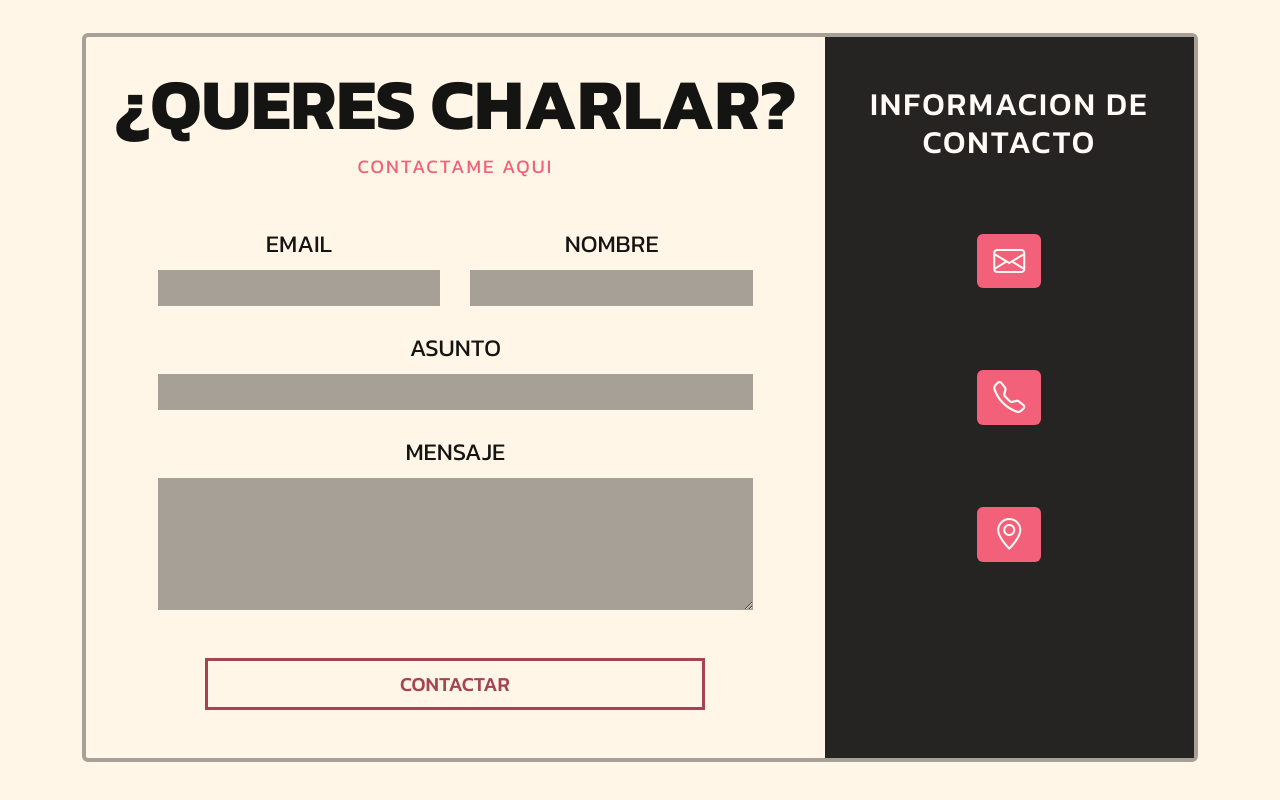
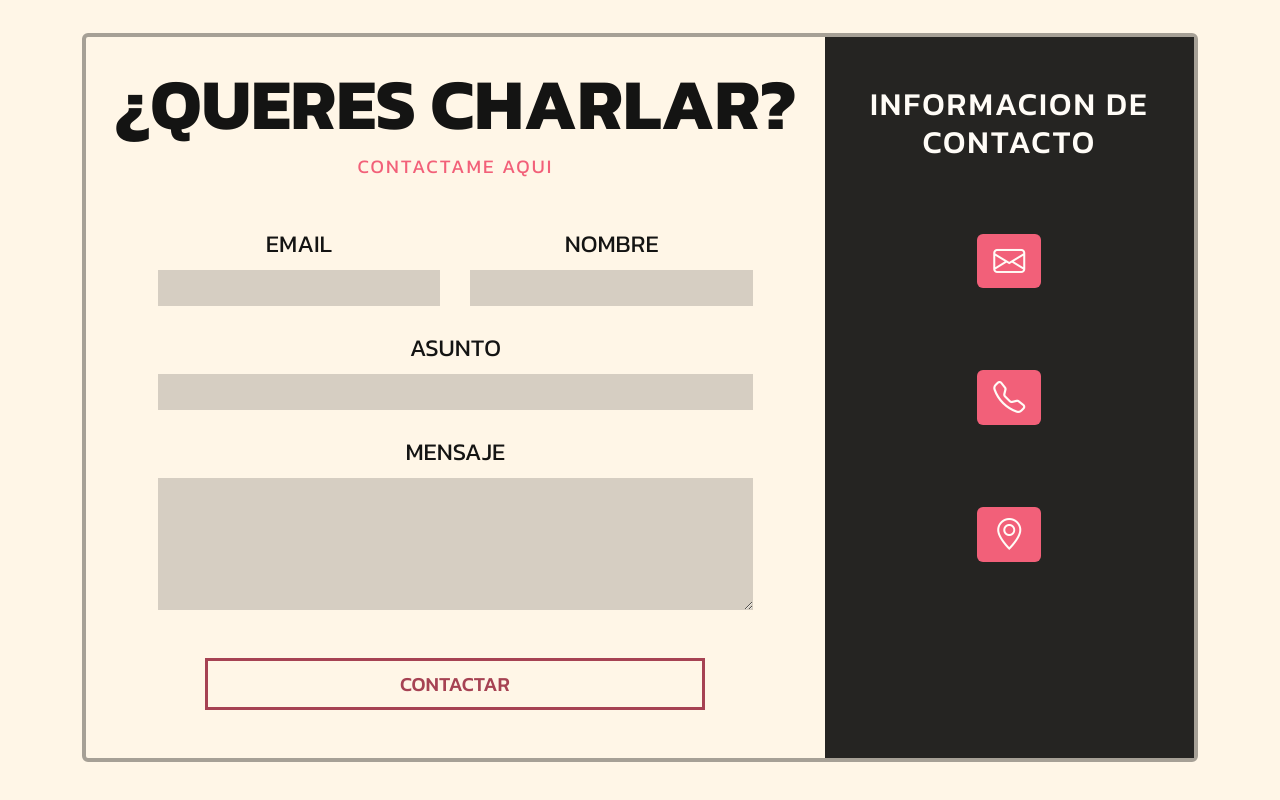
Before and after one commit to redmor1/Proyecto-Final-IntroFrontEnd, a plain HTML site: page index.html in a window 1280 px wide. Shown: the part 1561-2361 px from the top of the page. Drawn offline with nearby package versions, Linux system fonts and the light colour scheme; no server answers.

Commit message:
Arreglar colores en form-control

```diff
--- a/styles.css
+++ b/styles.css
@@ -91,8 +91,8 @@ body {
 }
 
 .form-control {
-    border: 0px solid #A6A096;
-    background-color:#A6A096;
+    border: 0px solid #D6CEC2;
+    background-color:#D6CEC2;
     color:#ffffff!important;
 
 }
```
